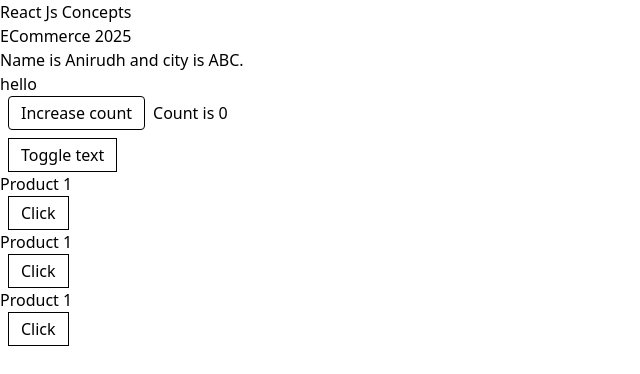
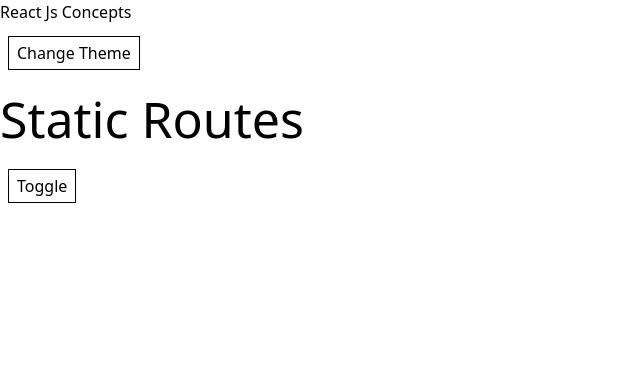
Before and after one commit to AnirudhGeek/More-React, a React (Vite) app in the folder 2reactjs-complete-course-2024/1ReactConcepts/: page / in a window 1280 px wide. Shown: the top 374 px of the page, without its empty margins (0-640 px from the left). Built offline with nearby package versions, Linux system fonts and the light colour scheme.

Commit message:
context hook

```diff
--- a/2reactjs-complete-course-2024/1ReactConcepts/src/App.jsx
+++ b/2reactjs-complete-course-2024/1ReactConcepts/src/App.jsx
@@ -2,6 +2,10 @@ import React from "react";
 import ClassBasedComponent from "./components/ClassBasedComponets";
 import FunctionalComponent from "./components/FunctionalComponent";
 import ProductList from "./components/products";
+import { Users } from "./components/users";
+import ContextButtonComponent from "./components/context-concept/button";
+import ContextTextComponent from "./components/context-concept/text";
+import ToggleFromFunction from "./components/context-concept/button2";
 
 const App = () => {
   return (
@@ -9,7 +13,11 @@ const App = () => {
       <h1>React Js Concepts</h1>
       {/* <ClassBasedComponent /> */}
       {/* <FunctionalComponent/> */}
-      <ProductList name="Anirudh" city="ABC"/>
+      {/* <ProductList name="Anirudh" city="ABC"/> */}
+      {/* <Users/> */}
+      <ContextButtonComponent/>
+      <ContextTextComponent/>
+      <ToggleFromFunction/>
     </div>
   );
 };
--- /dev/null
+++ b/2reactjs-complete-course-2024/1ReactConcepts/src/components/context-concept/button.jsx
@@ -0,0 +1,14 @@
+import { useContext } from "react";
+import { GlobalContext } from "../../context";
+
+function ContextButtonComponent() {
+  const { setTheme, theme } = useContext(GlobalContext);
+
+  return (
+    <button className="border px-2 py-1 mx-2 my-3" onClick={() => setTheme(theme === "light" ? "dark" : "light")}>
+      Change Theme
+    </button>
+  );
+}
+
+export default ContextButtonComponent;
--- /dev/null
+++ b/2reactjs-complete-course-2024/1ReactConcepts/src/components/context-concept/button2.jsx
@@ -0,0 +1,15 @@
+import { useContext } from "react"
+import { GlobalContext } from "../../context"
+
+
+function ToggleFromFunction(){
+
+    const {handleBackgroundToggle} = useContext(GlobalContext)
+    return (
+        <button onClick={handleBackgroundToggle} className="border mx-2 my-3 px-2 py-1">Toggle</button>
+    )
+
+
+}
+
+export default ToggleFromFunction
--- /dev/null
+++ b/2reactjs-complete-course-2024/1ReactConcepts/src/components/context-concept/text.jsx
@@ -0,0 +1,11 @@
+import { useContext } from "react"
+import { GlobalContext } from '../../context/index'
+
+function ContextTextComponent(){
+
+    const {theme} = useContext(GlobalContext)
+    console.log(theme)
+    return <h1 style={{fontSize:theme === "light" ? "50px":"100px",backgroundColor:theme==="light" ? "white" : "black" , color: theme === "light" ?"black" :"white" }}>Static Routes</h1>
+}
+
+export default ContextTextComponent
--- /dev/null
+++ b/2reactjs-complete-course-2024/1ReactConcepts/src/components/users/index.jsx
@@ -0,0 +1,55 @@
+import { useEffect, useState } from "react";
+
+export function Users() {
+  const [usersList, setUsersList] = useState([]);
+  const [pending, setPending] = useState(true);
+
+  async function fetchAllUsers() {
+    try {
+      setPending(true);
+      const apiResponse = await fetch("https://dummyjson.com/users");
+      const result = await apiResponse.json();
+      console.log(result);
+      if (result.users) {
+        setUsersList(result.users);
+      } else {
+        setUsersList([]);
+      }
+      setPending(false);
+    } catch (error) {
+      console.log(error);
+    }
+  }
+
+  useEffect(() => {
+    fetchAllUsers();
+  }, []);
+
+  console.log(usersList);
+
+  if(pending){
+    return(
+        <div>
+            No users found.
+        </div>
+    )
+  }
+
+  return (
+    <div>
+      <h1>All Users Lists</h1>
+
+      <ul>
+        {usersList && usersList.length > 0 ? (
+          usersList.map((userItem) => (
+            <li key={userItem.id}>
+              {userItem.firstName} {userItem.lastName}
+            </li>
+          ))
+        ) : (
+          <li>No users found in the list</li>
+        )}
+      </ul>
+    </div>
+  );
+}
--- /dev/null
+++ b/2reactjs-complete-course-2024/1ReactConcepts/src/context/index.jsx
@@ -0,0 +1,19 @@
+import { createContext, useState } from "react";
+
+
+//create context
+export const GlobalContext = createContext(null)
+
+
+// create the global state that recieve component as a children
+function GlobalState({children}){
+    const [theme,setTheme] = useState("light")
+
+    function handleBackgroundToggle(){
+        setTheme(theme ==="light" ? "dark" : "light")
+    }
+
+    return <GlobalContext.Provider value={{theme,setTheme,handleBackgroundToggle}}>{children}</GlobalContext.Provider>
+}
+
+export default GlobalState
--- a/2reactjs-complete-course-2024/1ReactConcepts/src/main.jsx
+++ b/2reactjs-complete-course-2024/1ReactConcepts/src/main.jsx
@@ -2,5 +2,10 @@ import { StrictMode } from "react";
 import { createRoot } from "react-dom/client";
 import "./index.css";
 import App from "./App.jsx";
+import GlobalState from "./context/index.jsx";
 
-createRoot(document.getElementById("root")).render(<App />);
+createRoot(document.getElementById("root")).render(
+  <GlobalState>
+    <App />
+  </GlobalState>
+);
```
